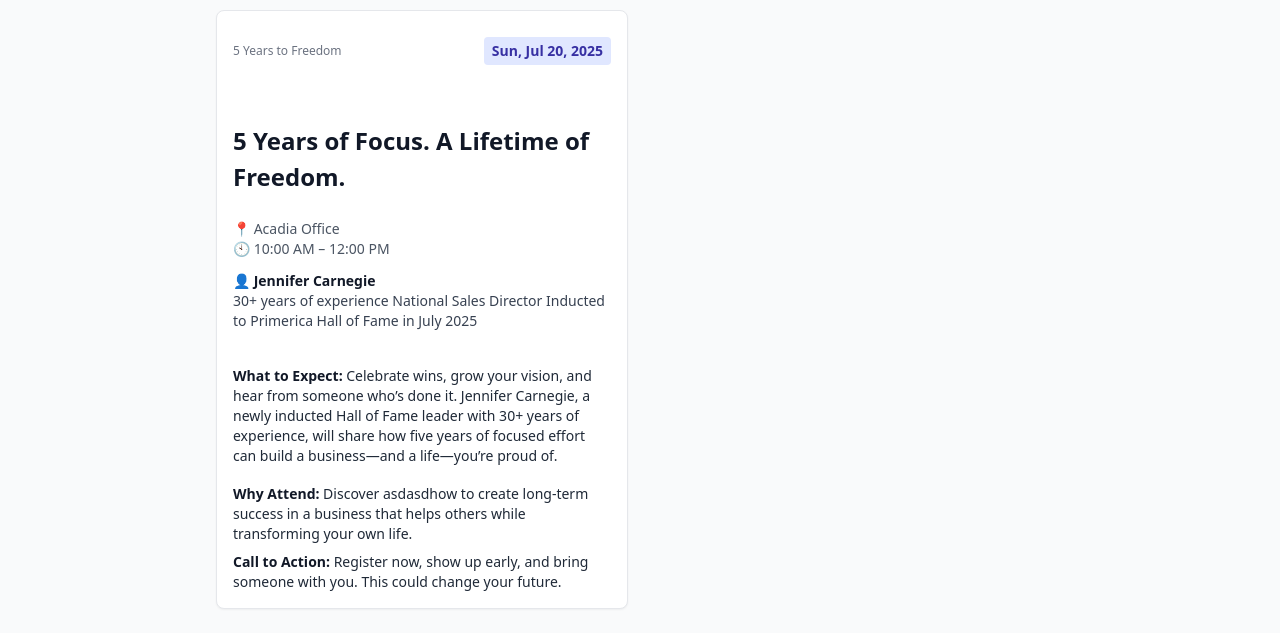
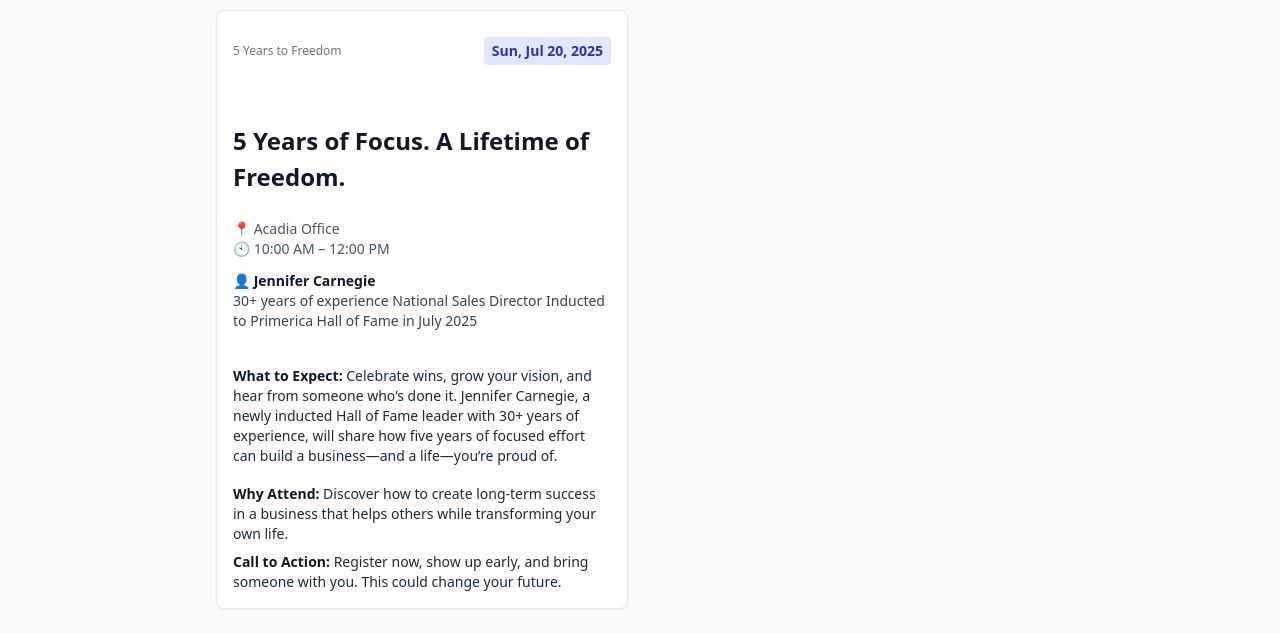
Before and after one commit to advisorpages/training, an Eleventy site: page events/index.md in a window 1280 px wide. Shown: the part 252-885 px from the top of the page. Built offline with nearby package versions, Linux system fonts and the light colour scheme; Eleventy itself is replaced by a stand-in of ours; files that its build step writes are made by us from their sources.

Commit message:
training update → events/index.md

```diff
--- a/events/index.md
+++ b/events/index.md
@@ -33,7 +33,7 @@
 
   <div class="mt-2 text-sm text-gray-800 space-y-2">
     <p><strong>What to Expect:</strong> Celebrate wins, grow your vision, and hear from someone who’s done it. Jennifer Carnegie, a newly inducted Hall of Fame leader with 30+ years of experience, will share how five years of focused effort can build a business—and a life—you’re proud of.</p>
-    <p><strong>Why Attend:</strong> Discover asdasdhow to create long-term success in a business that helps others while transforming your own life.</p>
+    <p><strong>Why Attend:</strong> Discover how to create long-term success in a business that helps others while transforming your own life.</p>
     <p><strong>Call to Action:</strong> Register now, show up early, and bring someone with you. This could change your future.</p>
   </div>
 </div>
```
